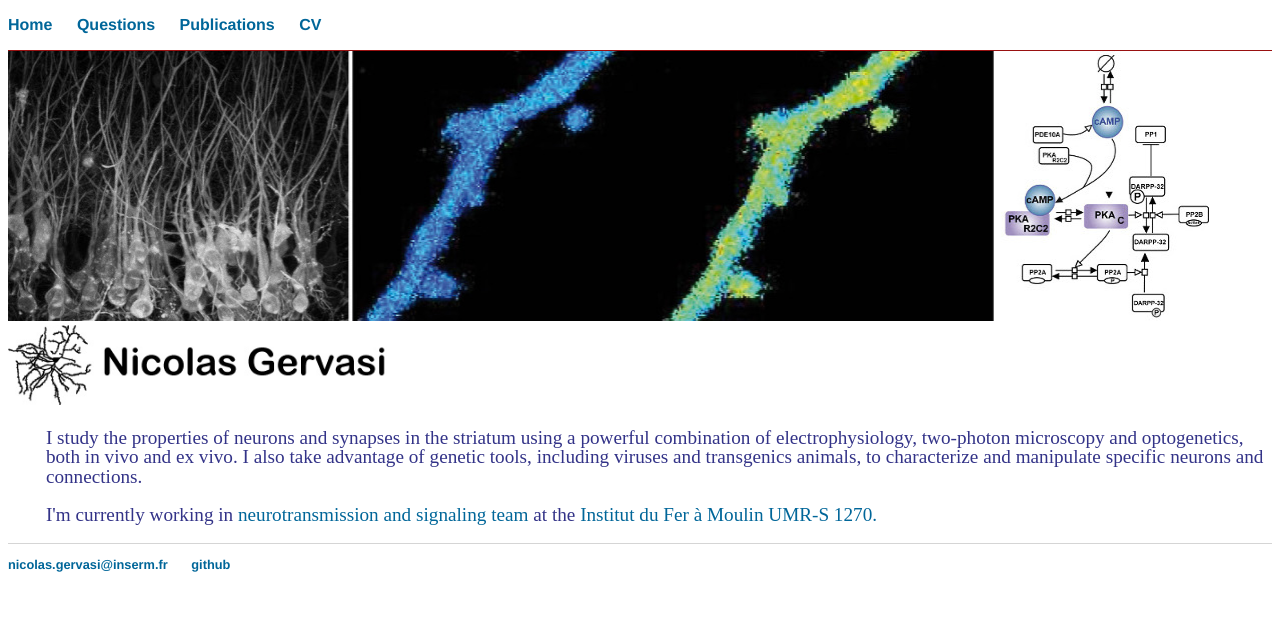
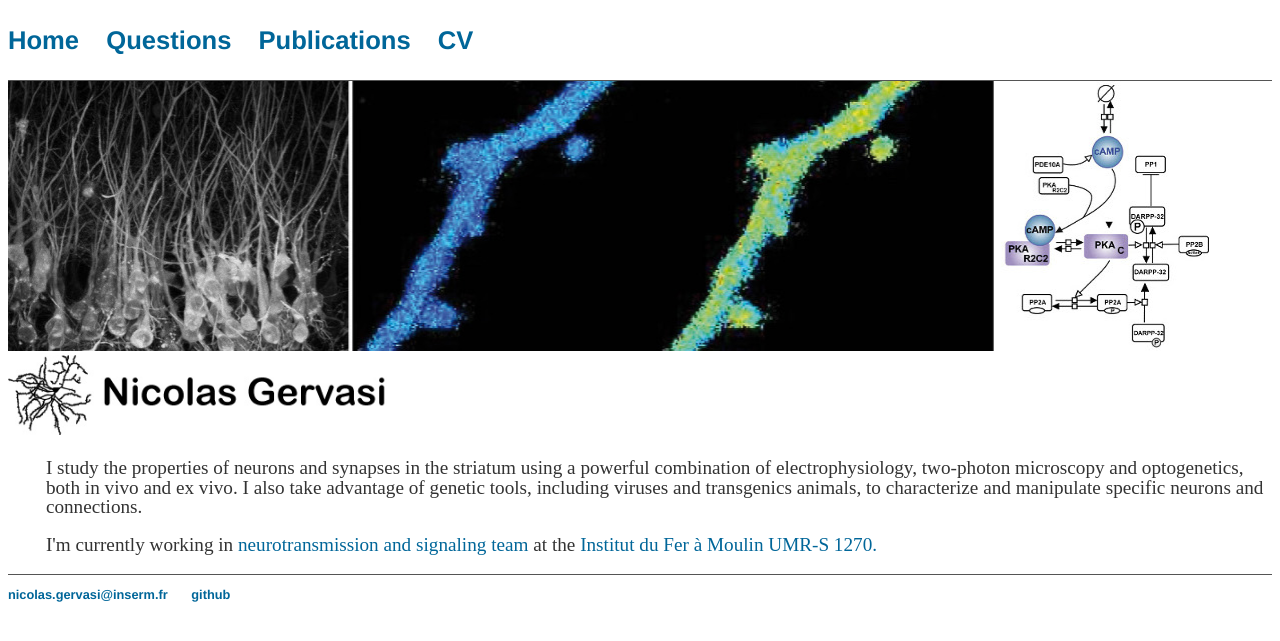
Before and after one commit to nicolasgervasi/nicolasgervasi.github.io, a Jekyll site: the page built from index.html, in a window 1280 px wide. Shown: the top 641 px of the page. Built offline with Jekyll 4.4.1, drawn with Linux system fonts in a browser that asks for light colours.

Commit message:
Update main.css

```diff
--- a/css/main.css
+++ b/css/main.css
@@ -35,23 +35,24 @@ h2 {
 p {
     font-size: 1.5vw;
     line-height: 1.5vw;
-    color: #338;
+    color: #333;
     margin-left:3%;
 }
 footer {
-    border-top: 1px solid #d5d5d5;
+    border-top: 1px solid #555;
     font-size: 1vw;
 }
 
 nav {
-    border-bottom: 1px solid #911;
+    border-bottom: 1px solid #555;
+    font-size: 2vw;
 }
 
-ul.posts {
-    margin: 20px auto 40px;
-    font-size: 3vw;
-}
+/ul.posts {
+/    margin: 20px auto 40px;
+/   font-size: 3vw;
+/}
 
-ul.posts li {
-    list-style: none;
-}
+/ul.posts li {
+/    list-style: none;
+/}
```
